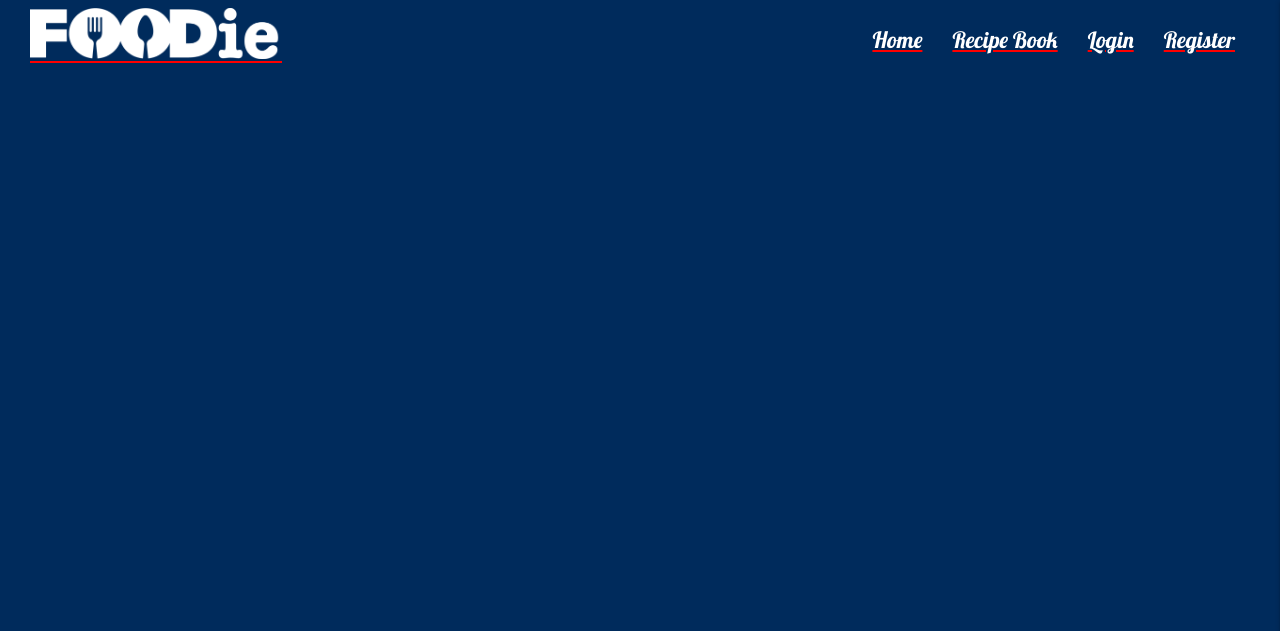
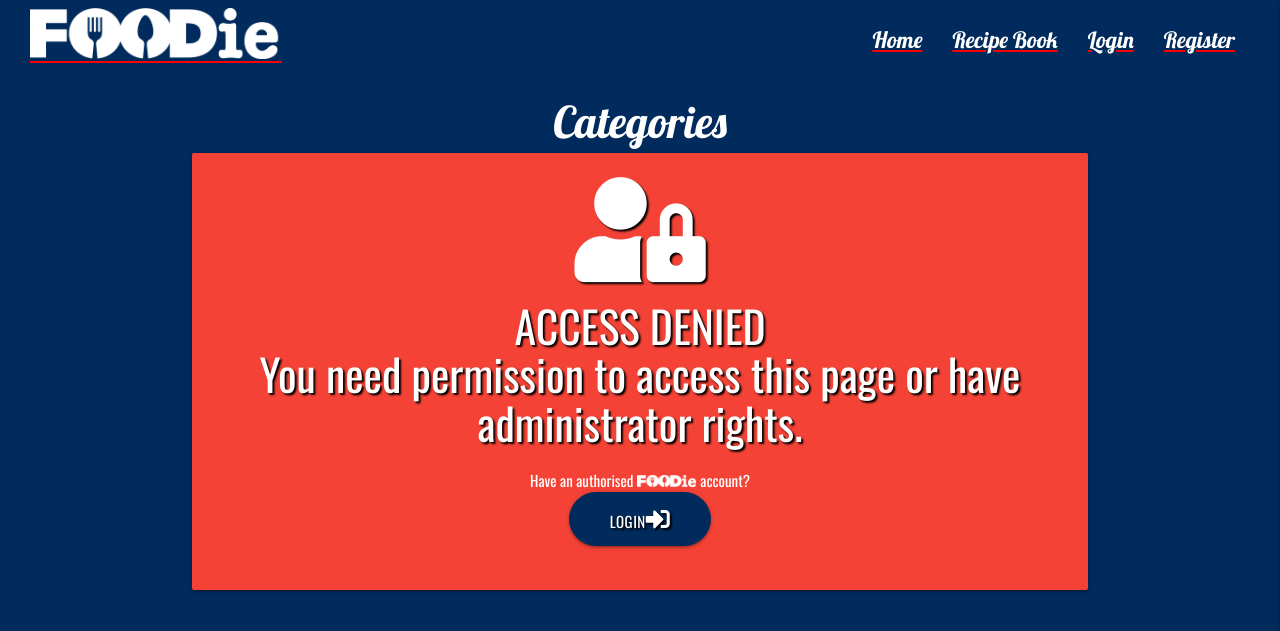
Before and after one commit to tomossmith/MS3-Foodie, a Flask app: page /get_categories in a window 1280 px wide. Shown: the top 631 px of the page. Run offline with Flask 2, Linux system fonts and the light colour scheme; data that the repository does not hold is empty; some libraries are stand-ins or nearby versions.

Commit message:
added styling to categories page, built edit function and edit page

```diff
--- a/app.py
+++ b/app.py
@@ -188,8 +188,22 @@ def delete_recipe(recipe_id):
 # CATEGORIES LIST
 @app.route("/get_categories")
 def get_categories():
-    categories = list(mongo.db.categories.find().sort("category_name", 1))
+    categories = list(mongo.db.categories.find())
     return render_template("categories.html", categories=categories)
+
+# EDIT CATEGORY
+@app.route("/edit_category/<category_id>", methods=["GET", "POST"])
+def edit_category(category_id):
+    category = mongo.db.categories.find_one({"_id":  ObjectId(category_id)})
+    if request.method == "POST":
+        submit = {
+            "category_name": request.form.get("category_name"),
+            "category_image": request.form.get("category_image"),
+        }
+        mongo.db.categories.update({"_id": ObjectId(category_id)}, submit)
+        flash("The Category Was Successfully Updated")
+
+    return render_template("edit_category.html", category=category)
 
 
 if __name__ == "__main__":
--- a/static/css/style.css
+++ b/static/css/style.css
@@ -20,6 +20,10 @@ p {
     font-family: 'Oswald', sans-serif;
 }
 
+.oswald {
+    font-family: 'Oswald', sans-serif;
+}
+
 /* Form Elements */
 
 form i {
@@ -31,7 +35,7 @@ label {
 }
 
 /* Focus Color */
-.input-field input:focus + label {
+.input-field input:focus+label {
     color: #002b5c !important;
 }
 
@@ -41,9 +45,10 @@ label {
 
 /* label underline focus color */
 .row .input-field input:focus {
-    border-bottom: 1px solid #002b5c!important;
+    border-bottom: 1px solid #002b5c !important;
     box-shadow: 0 1px 0 0 #135caf !important
 }
+
 .uppercase {
     text-transform: uppercase;
 }
@@ -125,25 +130,30 @@ nav li a {
 .input-field label {
     color: #000;
 }
+
 /* label focus color */
-  .input-field input[type=text]:focus + label {
+.input-field input[type=text]:focus+label {
     color: #000;
 }
+
 /* label underline focus color */
 .input-field input[type=text]:focus {
     border-bottom: 1px solid #000;
     box-shadow: 0 1px 0 0 #000;
 }
+
 /* valid color */
 .input-field input[type=text].valid {
     border-bottom: 1px solid #000;
     box-shadow: 0 1px 0 0 #000;
 }
+
 /* invalid color */
 .input-field input[type=text].invalid {
     border-bottom: 1px solid #000;
     box-shadow: 0 1px 0 0 #000;
 }
+
 /* icon prefix focus color */
 .input-field .prefix.active {
     color: #000;
@@ -160,3 +170,5 @@ nav li a {
     width: 24em;
     height: auto;
 }
+
+/* Category Page */
--- a/templates/add_recipe.html
+++ b/templates/add_recipe.html
@@ -35,7 +35,8 @@
             <!-- RECIPE DESCRIPTION -->
             <div class="row">
                 <div class="input-field col s12">
-                        <textarea id="recipe_description" class="materialize-textarea" name="recipe_description" maxlength="300" value=""></textarea>
+                    <textarea id="recipe_description" class="materialize-textarea" name="recipe_description"
+                        maxlength="300" value=""></textarea>
                     <label for="recipe_description">Recipe Description</label>
                 </div>
             </div>
@@ -43,7 +44,8 @@
             <!-- RECIPE IMAGE -->
             <div class="row">
                 <div class="input-field col s12">
-                        <textarea id="recipe_image_url" class="materialize-textarea" name="recipe_image_url" minlength="15" maxlength="120" value=""></textarea>
+                    <textarea id="recipe_image_url" class="materialize-textarea" name="recipe_image_url" minlength="15"
+                        maxlength="120" value=""></textarea>
                     <label for="recipe_image_url">Recipe Image (URL)</label>
                 </div>
             </div>
--- a/templates/base.html
+++ b/templates/base.html
@@ -22,8 +22,10 @@
         <!-- TOP NAVIGATION BAR -->
         <nav class="transparent z-depth-0">
             <div class="nav-wrapper">
-                <a href="{{ url_for('index') }}" class="brand-logo"><img id="logo" src="/static/images/logo.png" alt=""></a>
-                <a href="#" data-target="mobile-demo" class="sidenav-trigger right gradient-text"><i class="fas fa-bars"></i></a>
+                <a href="{{ url_for('index') }}" class="brand-logo"><img id="logo" src="/static/images/logo.png"
+                        alt=""></a>
+                <a href="#" data-target="mobile-demo" class="sidenav-trigger right gradient-text"><i
+                        class="fas fa-bars"></i></a>
                 <ul class="right hide-on-med-and-down ">
                     <li><a href="{{ url_for('index') }}">Home</a></li>
                     <li><a href="{{ url_for('get_recipes') }}">Recipe Book</a></li>
--- a/templates/categories.html
+++ b/templates/categories.html
@@ -1,20 +1,59 @@
 {% extends "base.html" %}
 {% block content %}
 
-{% for category in categories %}
+<h3 class="white-text center-align">Categories</h3>
+
+{% if session.user|lower == "admin"|lower %}
 <div class="row">
-    <div class="col s4">
-      <div class="card">
-        <div class="card-image">
-          <img src="{{ category.category_image }}">
-          <span class="card-title">{{ category.category_name }}
-            <a class="btn-floating waves-effect waves-light red"><i class="fas fa-edit"></i></a>
-            <a class="btn-floating waves-effect waves-light red"><i class="far fa-trash-alt"></i></a>
-          </span>
+  <ul>
+    {% for category in categories %}
+    <li class="col s6 m3 center-align white-text">
+      <img src="{{category.category_image }}" alt="category images" width="200" height="200">
+      <h4> {{ category.category_name }} </h4>
+      <a href="{{ url_for('edit_category',category_id=category._id) }}" class="btn-floating waves-effect waves-light"><i class="fas fa-edit"></i></a>
+      <a class="btn-floating waves-effect waves-light"><i class="far fa-trash-alt"></i></a>
+    </li>
+    {% endfor %}
+  </ul>
+</div>
+
+{% else %}
+
+<!-- ADMINISTRATOR ONLY MESSAGE-->
+<div class="col s12 m4">
+  <div class="card red">
+    <div class="card-content">
+      <div class="row white-text center-align text-shadow">
+        <i class="fas fa-user-lock fa-7x"></i>
+      </div>
+      <h3 class="white-text center-align text-shadow oswald"> ACCESS DENIED <br> You need permission to access this page
+        or have administrator rights.</h3>
+      <br>
+
+      <!-- LOGIN BUTTON -->
+      <div class="row">
+        <div class="col s12">
+          <p class="center-align white-text">
+            Have an authorised <img id="text-logo" src="/static/images/logo.png" alt="Foodie Logo"> account?
+          </p>
+        </div>
+        <div class="col s12">
+          <div class="col s5"></div>
+          <a href="{{ url_for('login') }}">
+            <button class="col s2 btn-large text-shadow default-button">
+              Login<i class="fas fa-sign-in-alt"></i>
+            </button>
+          </a>
+          <div class="col s5"></div>
         </div>
       </div>
     </div>
   </div>
-        {% endfor %}
+</div>
+
+
+{% endif %}
+
+
 
 {% endblock %}
--- a/templates/open_recipe.html
+++ b/templates/open_recipe.html
@@ -102,8 +102,9 @@
           {% endfor %}
         </div>
         <div>
-        <p>Submitted By:</p><h3>{{ recipe.recipe_user }}</h3>
-      </div>
+          <p>Submitted By:</p>
+          <h3>{{ recipe.recipe_user }}</h3>
+        </div>
       </div>
     </div>
   </div>
```
Also changed, not shown: templates/edit_category.html (added, +48 -0 lines), templates/edit_recipe.html (+10 -6 lines), templates/recipes.html (+8 -5 lines), templates/register.html (indentation only). Lines whose indentation alone changed are shown as unchanged.
